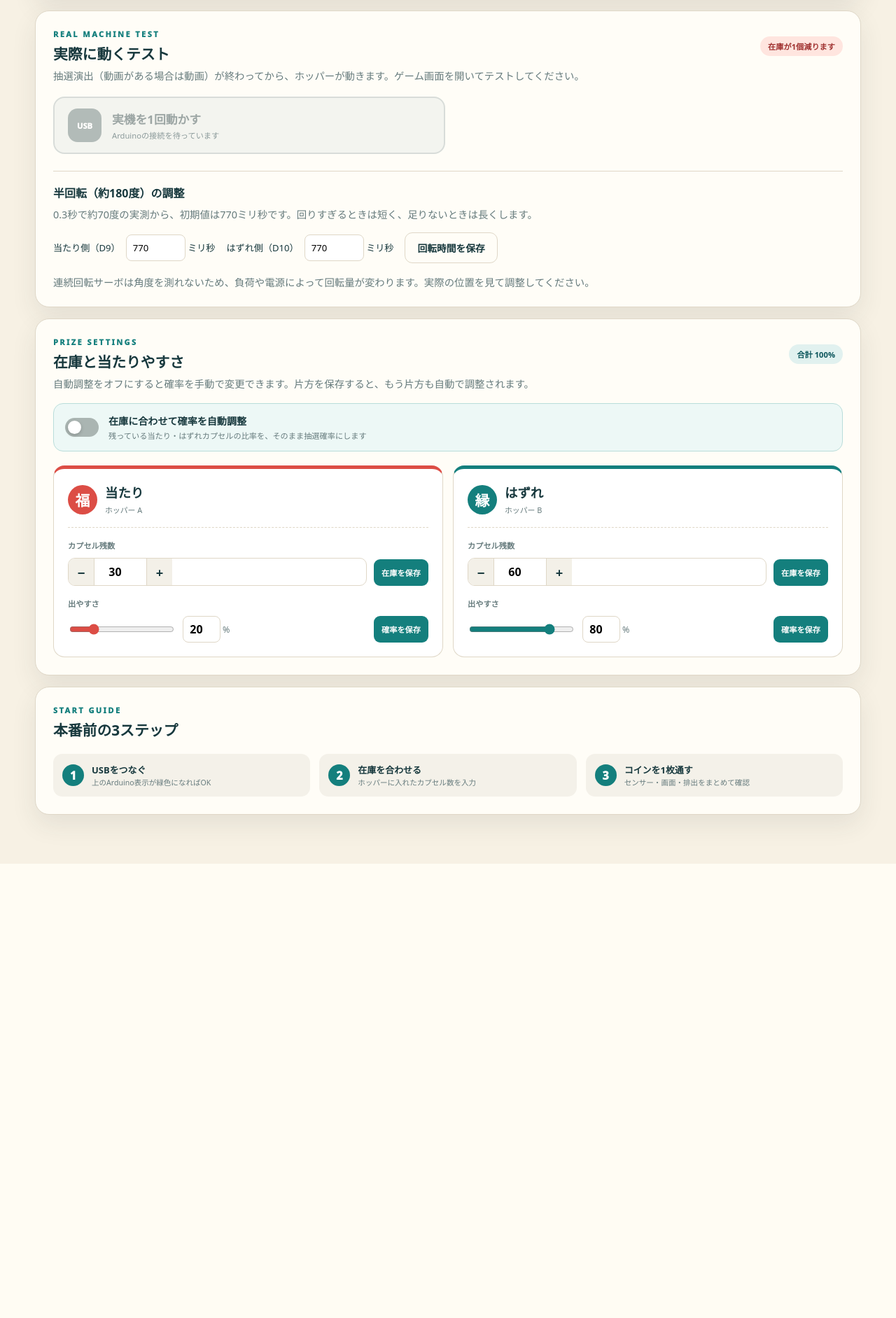
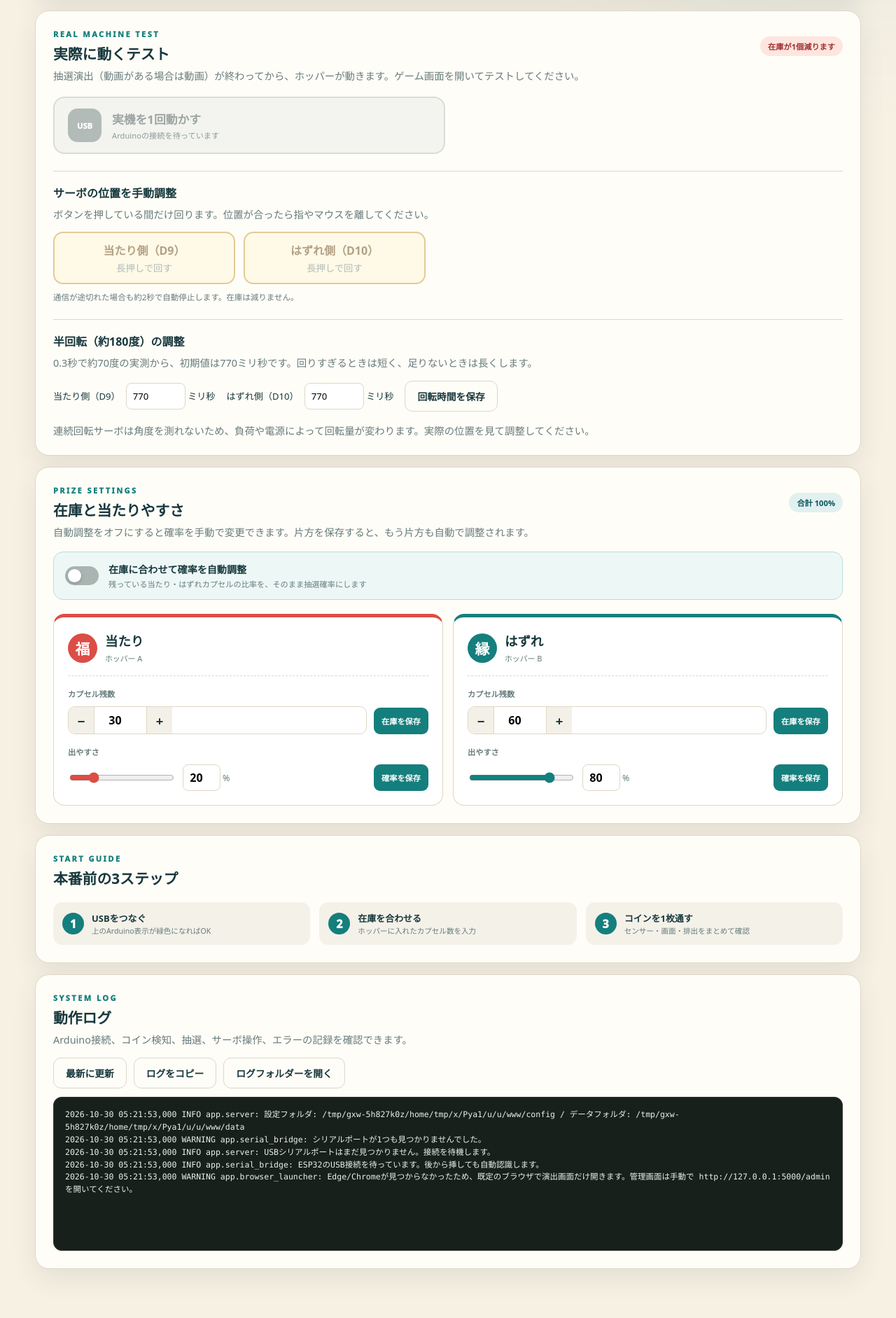
Before and after one commit to Yuisan921/Bikkurapon-remake-, a Flask app: page /admin in a window 1280 px wide. Shown: the part 945-2828 px from the top of the page at 70% size. Before the commit the page ends 2179 px from the top, so only its background shows below. Run offline with Flask 3, Linux system fonts and the light colour scheme; parts of the project's set-up code (start-up, migrations or seed data) failed here and were passed over.

Commit message:
Add hold-to-adjust servos and admin logs

```diff
--- a/app/server.py
+++ b/app/server.py
@@ -21,6 +21,7 @@ import threading
 import time
 import urllib.error
 import urllib.request
+from collections import deque
 from logging.handlers import RotatingFileHandler
 from urllib.parse import quote
 
@@ -40,6 +41,7 @@ logger = logging.getLogger(__name__)
 CONFIG_DIR = BASE_DIR / "config"
 DATA_DIR = BASE_DIR / "data"
 VIDEO_DIR = BASE_DIR / "videos"
+LOG_FILE = DATA_DIR / "bikkurapon.log"
 DATA_DIR.mkdir(parents=True, exist_ok=True)
 VIDEO_DIR.mkdir(parents=True, exist_ok=True)
 for video_group in ("atari", "hazure"):
@@ -51,7 +53,7 @@ VIDEO_EXTENSIONS = {".mp4", ".webm"}
 # 1ファイル1MB・3世代に制限し、文化祭のPCで容量が増え続けないようにする。
 try:
     file_handler = RotatingFileHandler(
-        DATA_DIR / "bikkurapon.log",
+        LOG_FILE,
         maxBytes=1_000_000,
         backupCount=3,
         encoding="utf-8",
@@ -361,6 +363,9 @@ _ADMIN_PATHS = {
     "/api/clear_admin_error",
     "/api/animation_finished",
     "/api/set_servo_timing",
+    "/api/manual_servo",
+    "/api/logs",
+    "/api/open_log_folder",
     "/api/open_video_folder",
     "/api/restock",
     "/api/set_stock",
@@ -382,7 +387,13 @@ def _valid_device_token():
 
 @app.before_request
 def restrict_remote_access():
-    local_only_paths = {"/api/animation_finished", "/api/open_video_folder"}
+    local_only_paths = {
+        "/api/animation_finished",
+        "/api/manual_servo",
+        "/api/logs",
+        "/api/open_log_folder",
+        "/api/open_video_folder",
+    }
     if request.path in local_only_paths and request.remote_addr not in _LOOPBACK_ADDRESSES:
         abort(403)
     if request.remote_addr in _LOOPBACK_ADDRESSES:
@@ -498,17 +509,45 @@ def api_demo_draw():
 @app.route("/api/open_video_folder", methods=["POST"])
 def api_open_video_folder():
     """管理画面から動画フォルダーをエクスプローラーで開く。"""
+    return open_local_folder(VIDEO_DIR, "動画")
+
+
+def open_local_folder(folder, label):
     try:
         if sys.platform == "win32":
-            getattr(os, "startfile")(str(VIDEO_DIR))
+            getattr(os, "startfile")(str(folder))
         elif sys.platform == "darwin":
-            subprocess.Popen(["open", str(VIDEO_DIR)])
+            subprocess.Popen(["open", str(folder)])
         else:
-            subprocess.Popen(["xdg-open", str(VIDEO_DIR)])
+            subprocess.Popen(["xdg-open", str(folder)])
     except (OSError, AttributeError) as exc:
-        logger.exception("動画フォルダーを開けませんでした")
-        return jsonify({"error": f"動画フォルダーを開けませんでした: {exc}"}), 500
-    return jsonify({"ok": True, "path": str(VIDEO_DIR)})
+        logger.exception("%sフォルダーを開けませんでした", label)
+        return jsonify({"error": f"{label}フォルダーを開けませんでした: {exc}"}), 500
+    return jsonify({"ok": True, "path": str(folder)})
+
+
+@app.route("/api/logs")
+def api_logs():
+    try:
+        requested_limit = int(request.args.get("limit", 200))
+    except (TypeError, ValueError):
+        requested_limit = 200
+    limit = max(20, min(500, requested_limit))
+    try:
+        with open(LOG_FILE, encoding="utf-8", errors="replace") as log_file:
+            visible_lines = (line for line in log_file if " /api/logs" not in line)
+            text = "".join(deque(visible_lines, maxlen=limit))
+    except FileNotFoundError:
+        text = ""
+    except OSError as exc:
+        logger.exception("ログを読み込めませんでした")
+        return jsonify({"error": f"ログを読み込めませんでした: {exc}"}), 500
+    return jsonify({"text": text, "path": str(LOG_FILE)})
+
+
+@app.route("/api/open_log_folder", methods=["POST"])
+def api_open_log_folder():
+    return open_local_folder(DATA_DIR, "ログ")
 
 
 def physical_draw_busy():
@@ -537,6 +576,20 @@ def api_set_servo_timing():
     settings["servo_run_ms"] = values
     save_settings()
     return jsonify({"servo_run_ms": values})
+
+
+@app.route("/api/manual_servo", methods=["POST"])
+def api_manual_servo():
+    payload = _json_payload()
+    hopper = str(payload.get("hopper", "")).lower()
+    action = str(payload.get("action", "")).lower()
+    if hopper not in {"a", "b"} or action not in {"start", "stop"}:
+        return jsonify({"error": "サーボと操作を正しく指定してください"}), 400
+    if serial_bridge is None or not serial_bridge.get_status().get("connected"):
+        return jsonify({"error": "Arduinoが接続されていません"}), 409
+    if not serial_bridge.set_manual_servo(hopper, action == "start"):
+        return jsonify({"error": "抽選・排出中のため手動操作できません"}), 409
+    return jsonify({"ok": True, "hopper": hopper, "active": action == "start"})
 
 
 @app.route("/api/hardware_test", methods=["POST"])
--- a/static/css/admin.css
+++ b/static/css/admin.css
@@ -274,6 +274,15 @@ button { color: inherit; }
 .hardware-test-button small { margin-top: 3px; color: var(--muted); font-size: .7rem; }
 .hardware-test-icon { display: grid; place-items: center; flex: 0 0 auto; width: 48px; aspect-ratio: 1; border-radius: 14px; color: #fff; font-size: .7rem; font-weight: 1000; background: var(--teal); }
 .hardware-test-button:disabled .hardware-test-icon { background: #99a5a3; }
+.manual-servo-control { margin-top: 24px; padding-top: 18px; border-top: 1px solid var(--line); }
+.manual-servo-control h3 { margin: 0 0 8px; font-size: 1rem; }
+.manual-servo-buttons { display: grid; grid-template-columns: repeat(2, minmax(170px, 260px)); gap: 12px; margin-top: 15px; }
+.manual-servo-button { min-height: 72px; padding: 12px 18px; border: 2px solid #c69a39; border-radius: 14px; color: #694815; background: #fff7d9; cursor: pointer; touch-action: none; user-select: none; }
+.manual-servo-button b, .manual-servo-button small { display: block; pointer-events: none; }
+.manual-servo-button small { margin-top: 4px; color: var(--muted); }
+.manual-servo-button.is-running { color: #fff; border-color: var(--red); background: var(--red); box-shadow: 0 0 0 4px rgba(166, 47, 40, .15); }
+.manual-servo-button:disabled { opacity: .5; cursor: not-allowed; }
+.manual-safety-note { margin: 10px 0 0; color: var(--muted); font-size: .72rem; }
 .video-library { display: flex; flex-wrap: wrap; align-items: center; justify-content: space-between; gap: 14px; margin-top: 22px; padding: 15px 16px; border: 1px solid var(--line); border-radius: 14px; background: #faf8f0; }
 .video-library b, .video-library small { display: block; }
 .video-library small { margin-top: 4px; color: var(--muted); }
@@ -326,6 +335,9 @@ button { color: inherit; }
 .start-guide strong { font-size: .81rem; }
 .start-guide small { margin-top: 2px; color: var(--muted); font-size: .66rem; line-height: 1.35; }
 
+.log-actions { display: flex; flex-wrap: wrap; gap: 10px; margin: 16px 0 12px; }
+.log-output { min-height: 220px; max-height: 430px; overflow: auto; margin: 0; padding: 16px; border: 1px solid #343a37; border-radius: 12px; color: #e7f2eb; background: #18201c; font: .72rem/1.55 Consolas, "Courier New", monospace; white-space: pre-wrap; word-break: break-word; }
+
 .toast {
   position: fixed;
   right: 24px;
@@ -357,4 +369,5 @@ button { color: inherit; }
   .window-actions { justify-content: flex-start; }
   .prize-list { grid-template-columns: 1fr; }
   .start-guide { grid-template-columns: 1fr; }
+  .manual-servo-buttons { grid-template-columns: 1fr; }
 }
--- a/static/js/admin.js
+++ b/static/js/admin.js
@@ -31,7 +31,112 @@ const servoTimeA = document.getElementById("servo-time-a");
 const servoTimeB = document.getElementById("servo-time-b");
 const openVideoFolderButton = document.getElementById("open-video-folder-button");
 const videoLibraryStatus = document.getElementById("video-library-status");
+const manualServoButtons = Array.from(document.querySelectorAll(".manual-servo-button"));
+const refreshLogButton = document.getElementById("refresh-log-button");
+const copyLogButton = document.getElementById("copy-log-button");
+const openLogFolderButton = document.getElementById("open-log-folder-button");
+const logOutput = document.getElementById("log-output");
 let servoTimingLoaded = false;
+let manualSession = null;
+let manualKeepalive = null;
+
+async function sendManualServo(hopper, action) {
+  return requestJson("/api/manual_servo", {
+    method: "POST",
+    headers: { "Content-Type": "application/json" },
+    body: JSON.stringify({ hopper, action }),
+    keepalive: action === "stop",
+  });
+}
+
+async function stopManualServo() {
+  const session = manualSession;
+  if (!session) return;
+  session.stopped = true;
+  manualSession = null;
+  window.clearInterval(manualKeepalive);
+  manualKeepalive = null;
+  session.button.classList.remove("is-running");
+  try {
+    await sendManualServo(session.hopper, "stop");
+  } catch (error) {
+    notify(`サーボの停止確認に失敗しました：${error.message}`, true);
+  } finally {
+    loadSystemStatus();
+  }
+}
+
+async function startManualServo(event) {
+  const button = event.currentTarget;
+  if (button.disabled || manualSession) return;
+  event.preventDefault();
+  const session = {
+    button,
+    hopper: button.dataset.hopper,
+    stopped: false,
+  };
+  manualSession = session;
+  button.classList.add("is-running");
+  try {
+    await sendManualServo(session.hopper, "start");
+    if (session.stopped || manualSession !== session) {
+      await sendManualServo(session.hopper, "stop").catch(() => {});
+      return;
+    }
+    manualKeepalive = window.setInterval(() => {
+      sendManualServo(session.hopper, "start").catch((error) => {
+        notify(`手動操作が途切れました：${error.message}`, true);
+        stopManualServo();
+      });
+    }, 700);
+  } catch (error) {
+    manualSession = null;
+    button.classList.remove("is-running");
+    notify(error.message, true);
+  }
+}
+
+manualServoButtons.forEach((button) => {
+  button.addEventListener("pointerdown", startManualServo);
+  button.addEventListener("contextmenu", (event) => event.preventDefault());
+});
+window.addEventListener("pointerup", stopManualServo);
+window.addEventListener("pointercancel", stopManualServo);
+window.addEventListener("blur", stopManualServo);
+document.addEventListener("visibilitychange", () => {
+  if (document.hidden) stopManualServo();
+});
+
+async function loadLogs() {
+  refreshLogButton.disabled = true;
+  try {
+    const data = await requestJson("/api/logs?limit=250");
+    logOutput.textContent = data.text || "まだログはありません。";
+    logOutput.scrollTop = logOutput.scrollHeight;
+  } catch (error) {
+    logOutput.textContent = `ログを読み込めませんでした：${error.message}`;
+  } finally {
+    refreshLogButton.disabled = false;
+  }
+}
+
+refreshLogButton.addEventListener("click", loadLogs);
+copyLogButton.addEventListener("click", async () => {
+  try {
+    await navigator.clipboard.writeText(logOutput.textContent);
+    notify("ログをコピーしました");
+  } catch (_error) {
+    notify("ログをコピーできませんでした", true);
+  }
+});
+openLogFolderButton.addEventListener("click", async () => {
+  try {
+    await requestJson("/api/open_log_folder", { method: "POST" });
+    notify("ログフォルダーを開きました");
+  } catch (error) {
+    notify(error.message, true);
+  }
+});
 
 openVideoFolderButton.addEventListener("click", async () => {
   openVideoFolderButton.disabled = true;
@@ -390,6 +495,11 @@ async function loadSystemStatus() {
       hardwareTestDetail.textContent = hardware.busy
         ? "抽選・排出を確認中です"
         : "本番と同じ抽選・排出・在庫更新を確認";
+      manualServoButtons.forEach((button) => {
+        const isThisManualServo = hardware.manual_hopper === button.dataset.hopper;
+        button.disabled = Boolean(hardware.busy && !isThisManualServo);
+        button.classList.toggle("is-running", isThisManualServo);
+      });
     } else {
       hardwareTitle.textContent = hardware.enabled ? "未接続" : "USB連携オフ";
       hardwareDetail.textContent = hardware.enabled ? "USBケーブルを確認" : "設定で無効になっています";
@@ -399,6 +509,10 @@ async function loadSystemStatus() {
       headerStatus.querySelector("b").textContent = "要確認";
       hardwareTestButton.disabled = true;
       hardwareTestDetail.textContent = "Arduinoの接続を待っています";
+      manualServoButtons.forEach((button) => {
+        button.disabled = true;
+        button.classList.remove("is-running");
+      });
     }
     if (autoProbabilityByStock !== Boolean(data.auto_probability_by_stock)) {
       autoProbabilityByStock = Boolean(data.auto_probability_by_stock);
@@ -411,6 +525,7 @@ async function loadSystemStatus() {
     hardwareTitle.textContent = "状態を取得できません";
     setCardState(hardwareCard, "danger");
     hardwareTestButton.disabled = true;
+    manualServoButtons.forEach((button) => { button.disabled = true; });
   }
 }
 
@@ -453,4 +568,5 @@ socket.on("disconnect", () => {
 
 loadPrizes();
 loadSystemStatus();
+loadLogs();
 window.setInterval(loadSystemStatus, 2000);
--- a/static/js/main.js
+++ b/static/js/main.js
@@ -223,10 +223,11 @@ function queueResult(result) {
   if (result.dispense_after_animation) deferredResult = result;
   queuedResult = result;
   const elapsed = Date.now() - playingStartedAt;
+  const revealDelay = result.video ? 0 : Math.max(0, MIN_PLAYING_MS - elapsed);
   revealTimer = window.setTimeout(() => {
     if (queuedResult) revealResult(queuedResult);
     queuedResult = null;
-  }, Math.max(0, MIN_PLAYING_MS - elapsed));
+  }, revealDelay);
 }
 
 function showDispenseError() {
--- a/templates/admin.html
+++ b/templates/admin.html
@@ -114,6 +114,19 @@
         <span class="hardware-test-icon" aria-hidden="true">USB</span>
         <span><b>実機を1回動かす</b><small id="hardware-test-detail">Arduinoの接続を待っています</small></span>
       </button>
+      <div class="manual-servo-control">
+        <h3>サーボの位置を手動調整</h3>
+        <p class="panel-description">ボタンを押している間だけ回ります。位置が合ったら指やマウスを離してください。</p>
+        <div class="manual-servo-buttons">
+          <button class="manual-servo-button" data-hopper="a" type="button" disabled>
+            <b>当たり側（D9）</b><small>長押しで回す</small>
+          </button>
+          <button class="manual-servo-button" data-hopper="b" type="button" disabled>
+            <b>はずれ側（D10）</b><small>長押しで回す</small>
+          </button>
+        </div>
+        <p class="manual-safety-note">通信が途切れた場合も約2秒で自動停止します。在庫は減りません。</p>
+      </div>
       <form id="servo-timing-form" class="servo-timing-form">
         <h3>半回転（約180度）の調整</h3>
         <p class="panel-description">0.3秒で約70度の実測から、初期値は770ミリ秒です。回りすぎるときは短く、足りないときは長くします。</p>
@@ -155,6 +168,22 @@
         <li><span>3</span><div><strong>コインを1枚通す</strong><small>センサー・画面・排出をまとめて確認</small></div></li>
       </ol>
     </section>
+
+    <section class="panel log-panel">
+      <div class="panel-heading">
+        <div>
+          <p class="section-label">SYSTEM LOG</p>
+          <h2>動作ログ</h2>
+        </div>
+      </div>
+      <p class="panel-description">Arduino接続、コイン検知、抽選、サーボ操作、エラーの記録を確認できます。</p>
+      <div class="log-actions">
+        <button id="refresh-log-button" class="button secondary" type="button">最新に更新</button>
+        <button id="copy-log-button" class="button secondary" type="button">ログをコピー</button>
+        <button id="open-log-folder-button" class="button secondary" type="button">ログフォルダーを開く</button>
+      </div>
+      <pre id="log-output" class="log-output" tabindex="0">ログを読み込んでいます…</pre>
+    </section>
   </main>
 
   <div id="toast" class="toast" role="status" aria-live="polite"></div>
```
Also changed, not shown: app/serial_bridge.py (+75 -8 lines), tests/test_game_presentation.py (+35 -4 lines), tests/test_serial_bridge.py (+33 -0 lines), tests/test_server.py (+58 -0 lines), .github/workflows/build-windows.yml, README.md, firmware/arduino_uno_usb_serial/README.md, 4 other files.
